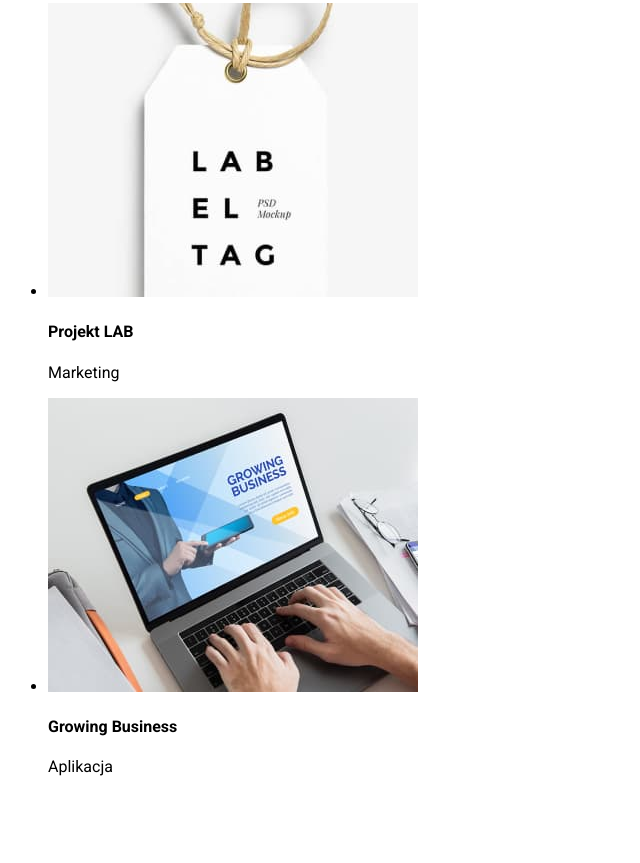
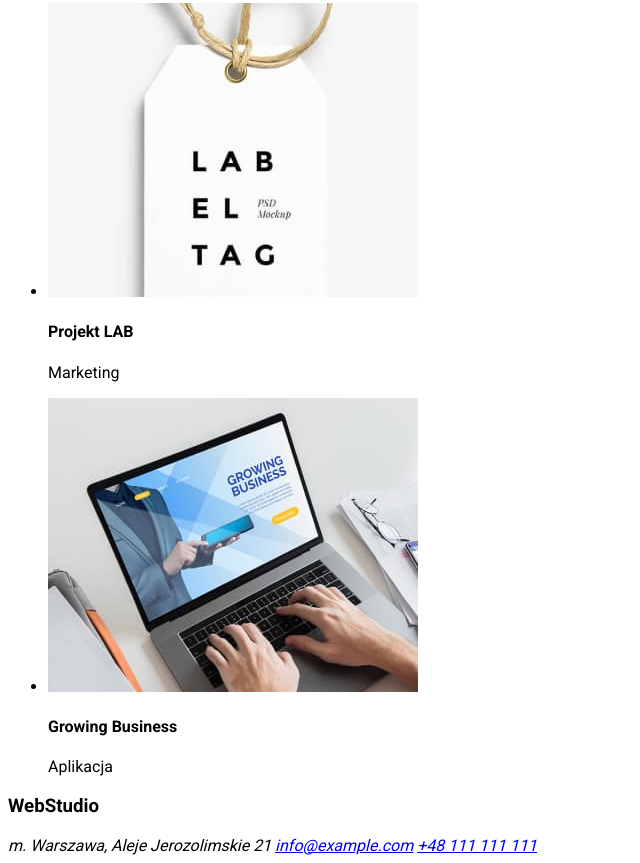
Before and after one commit to KrystianKotecki/goit-markup-hw-02, a plain HTML site: page portfolio.html in a window 1280 px wide. Shown: the part 3130-3993 px from the top of the page, without its empty margins (0-640 px from the left). Before the commit the page ends 3922 px from the top, so only its background shows below. Drawn offline with Linux system fonts and the light colour scheme.

Commit message:
stopka
dodanie stopki

```diff
--- a/portfolio.html
+++ b/portfolio.html
@@ -170,5 +170,15 @@
         </ul>
       </section>
     </main>
+    <footer>
+      <h3>
+        <a>WebStudio</a>
+      </h3>
+      <address>
+        <a>m. Warszawa, Aleje Jerozolimskie 21</a>
+        <a href="#">info@example.com</a>
+        <a href="#">+48 111 111 111</a>
+      </address>
+    </footer>
   </body>
 </html>
```
